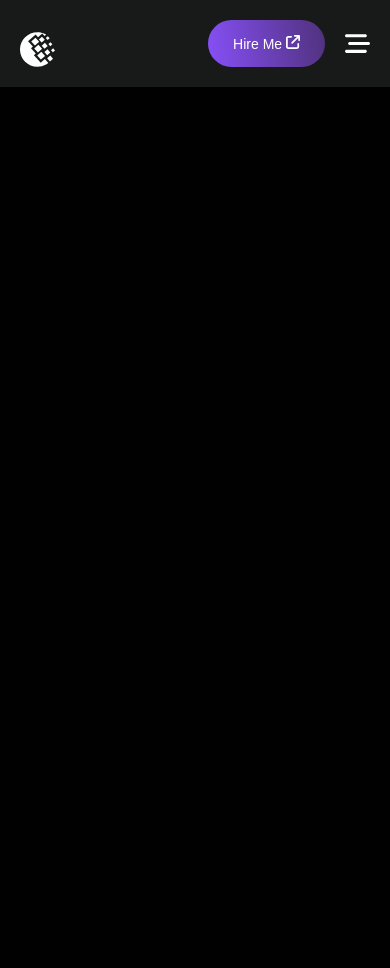
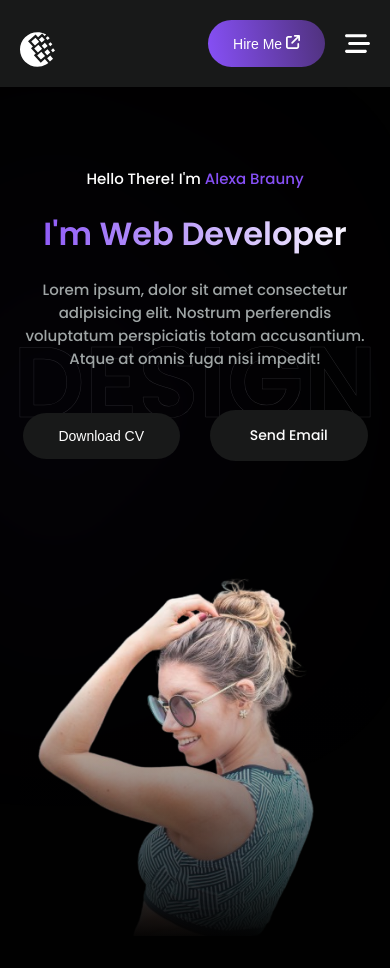
Before and after one commit to freetimezp/js-portfolio-83-web-dev, a React (Create React App) app: page / in a window 390 px wide. Shown: the top 968 px of the page. Before the commit the page ends 844 px from the top, so only its background shows below. Built offline with nearby package versions, Linux system fonts and the light colour scheme.

Commit message:
04. js-portfolio-83-web-dev. Header component.

```diff
--- a/src/App.js
+++ b/src/App.js
@@ -12,8 +12,8 @@ function App() {
   return (
     <>
       <Navbar />
-      {/* <Header />
-      <About />
+      <Header />
+      {/* <About />
       <Services />
       <Skills />
       <Projects />
--- a/src/components/header/Header.jsx
+++ b/src/components/header/Header.jsx
@@ -1,11 +1,39 @@
 import React from 'react';
 import './header.css';
 
+import profileImg from '../../images/profile.png';
+
 const Header = () => {
     return (
-        <div>
-            Header
-        </div>
+        <header id="header" className='blur-effect'>
+            <div className="stroke__text intro__text">design</div>
+            <div className="section__wrapper header__container">
+                <div className="column intro__container blur-effect">
+                    <div className="header__info">
+                        <div className="header__info__top">
+                            Hello There! I'm <span className='color__primary'>Alexa Brauny</span>
+                        </div>
+                        <div className="header__info__middle">
+                            <h1 className="primary__title header__title">I'm Web Developer</h1>
+                            <p className="text__muted header__description">
+                                Lorem ipsum, dolor sit amet consectetur adipisicing elit. Nostrum
+                                perferendis voluptatum perspiciatis totam accusantium. Atque at
+                                omnis fuga nisi impedit!
+                            </p>
+                        </div>
+                        <div className="header__info__bottom">
+                            <button className="btn">Download CV</button>
+                            <a href='/' className="btn">Send Email</a>
+                        </div>
+                    </div>
+                </div>
+                <div className="column profile__wrapper">
+                    <div className="profile__photo__container">
+                        <img src={profileImg} alt="profile" className='profile__photo' />
+                    </div>
+                </div>
+            </div>
+        </header>
     );
 }
 
--- a/src/components/header/header.css
+++ b/src/components/header/header.css
@@ -0,0 +1,134 @@
+#header {
+    overflow: hidden;
+    position: relative;
+}
+
+#header.blur-effect::before {
+    top: 0;
+    right: 0;
+    margin-right: -5%;
+    margin-top: -5%;
+}
+
+#header .header__container {
+    position: relative;
+    display: flex;
+    justify-content: center;
+    gap: 100px;
+}
+
+#header .intro__text {
+    font-size: 200px;
+    position: absolute;
+    top: 220px;
+    left: 0;
+    width: 100%;
+    text-align: center;
+    z-index: 0;
+    font-weight: 900;
+    text-transform: uppercase;
+}
+
+#header .column {
+    position: relative;
+    z-index: 1;
+}
+
+#header .intro__container {
+    width: 550px;
+    margin-top: 120px;
+}
+
+#header .intro__container.blur-effect::before {
+    bottom: 0;
+    left: 0;
+    width: 100px;
+    height: 100px;
+    margin-left: -5%;
+    margin-bottom: -5%;
+}
+
+#header .profile__wrapper {
+    flex: 1;
+}
+
+#header .header__info__top {
+    font-size: 15px;
+    font-weight: 500;
+}
+
+#header .header__title {
+    font-size: 62px;
+    font-weight: 900;
+}
+
+#header .header__description {
+    font-size: 15px;
+    font-weight: 500;
+    margin: 20px 0;
+}
+
+#header .header__info__bottom {
+    margin-top: 40px;
+    display: flex;
+    align-items: center;
+    gap: 30px;
+}
+
+#header .profile__photo__container {
+    width: 550px;
+    max-width: 100%;
+    position: relative;
+    margin: auto;
+    overflow: hidden;
+    bottom: 150px;
+}
+
+#header .profile__photo__container::after {
+    position: absolute;
+    content: '';
+    bottom: 0;
+    left: 0;
+    width: 100%;
+    height: 50%;
+    background: linear-gradient(transparent, var(--color-ui-1));
+}
+
+@media (max-width: 1100px) {
+    #header .header__title {
+        font-size: 32px;
+    }
+}
+
+@media (max-width: 850px) {
+    #header {
+        min-height: auto;
+    }
+    #header.blur-effect::before {
+        display: none;
+    }
+    #header .header__container {
+        flex-direction: column;
+        align-items: stretch;
+    }
+    #header .intro__text {
+        font-size: 100px;
+    }
+    #header .intro__container {
+        width: 100%;
+        margin-top: 0;
+    }
+    .header__title,
+    .header__info__top,
+    .header__description {
+        text-align: center;
+    }
+    .header__info__bottom {
+        justify-content: center;
+        gap: 20px;
+    }
+    .header__info__bottom .btn {
+        width: 45%;
+        padding: 15px;
+    }
+}
```
Also changed, not shown: src/images/profile.png (added).
